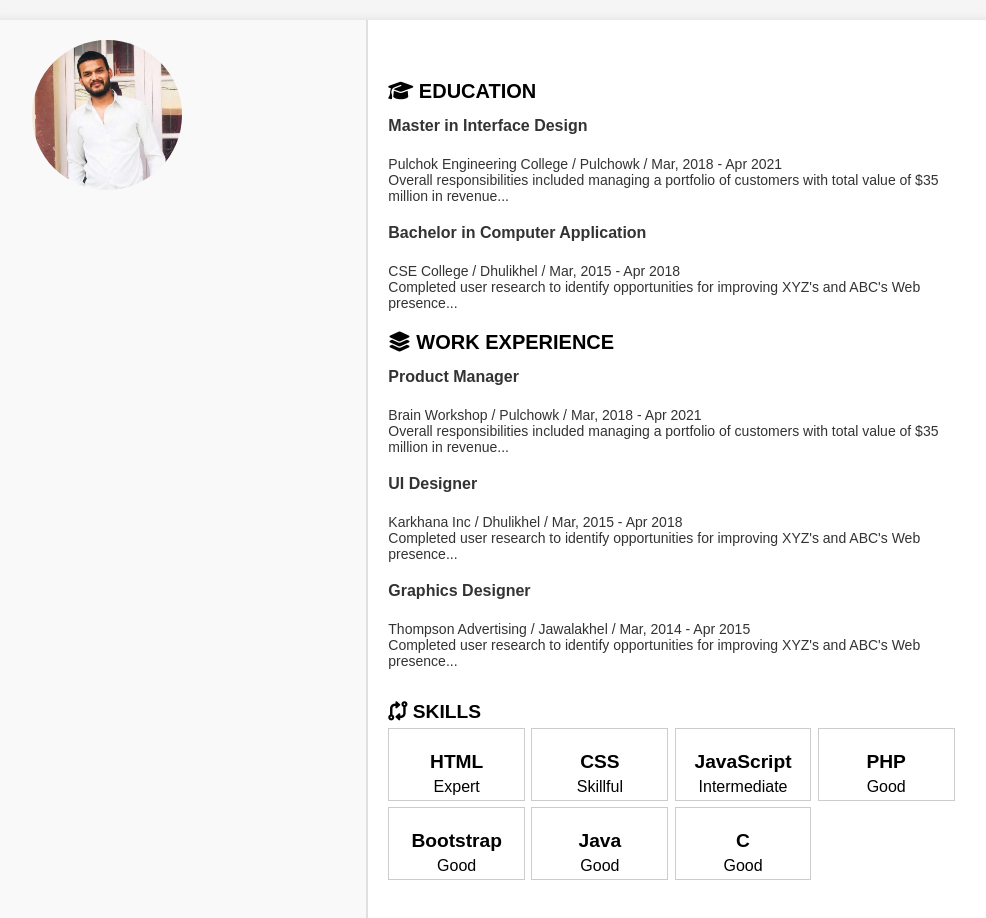
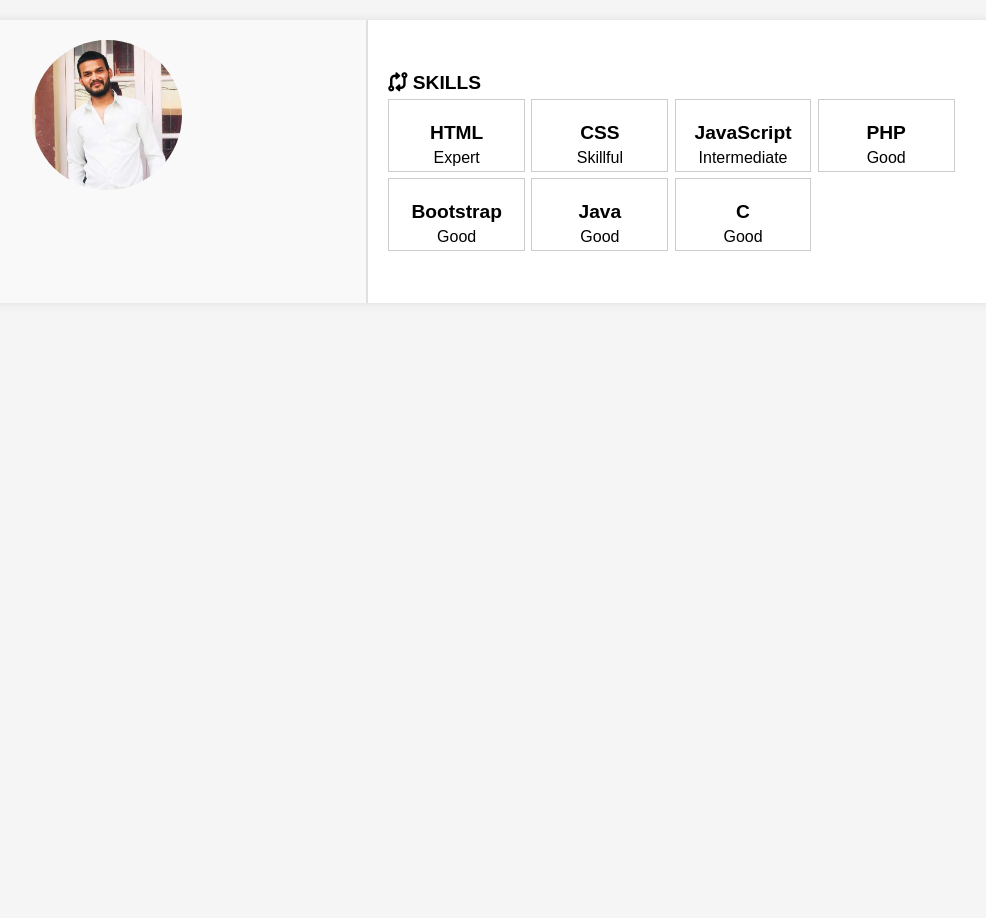
Before and after one commit to rohitghatal1/CVMaker-ReactJS, a React (Create React App) app: page / in a window 1280 px wide. Shown: the top 918 px of the page, without its empty margins (148-1134 px from the left). After the commit the page ends 800 px from the top, so only its background shows below. Built offline with nearby package versions, Linux system fonts and the light colour scheme.

Commit message:
added code for displaying education and experience data

```diff
--- a/src/allTemplates/basicTemplate/BasicTemplate.js
+++ b/src/allTemplates/basicTemplate/BasicTemplate.js
@@ -1,7 +1,6 @@
 import React from 'react';
 import './basicTemplate.css';
 import peronPhoto from '../../assets/personPhotos/rohit2.jpg';
-import { json } from 'react-router-dom';
 
 export default function BasicTemplate() {
   // Fetch data from localStorage directly
@@ -95,18 +94,23 @@ export default function BasicTemplate() {
             ))
           )}
 
+          {educationData.length > 0 && (
+            educationData.map((education, index) => (
               <div className="section education">
                 <h3><i className="fa-solid fa-graduation-cap"></i> EDUCATION</h3>
-            <p><strong>Master in Interface Design</strong><br />Pulchok Engineering College / Pulchowk / Mar, 2018 - Apr 2021<br />Overall responsibilities included managing a portfolio of customers with total value of $35 million in revenue...</p>
-            <p><strong>Bachelor in Computer Application</strong><br />CSE College / Dhulikhel / Mar, 2015 - Apr 2018<br />Completed user research to identify opportunities for improving XYZ's and ABC's Web presence...</p>
+                <p><strong>{education.degree}</strong><br />{education.college}<br /> {education.startDate} to {education.passDate}</p>
               </div>
+            ))
+          )}
 
+          {experienceData.length > 0 && (
+            experienceData.map((experience, index) => (
               <div className="section work-experience">
                 <h3><i className="fa-solid fa-layer-group"></i> WORK EXPERIENCE</h3>
-            <p><strong>Product Manager</strong><br />Brain Workshop / Pulchowk / Mar, 2018 - Apr 2021<br />Overall responsibilities included managing a portfolio of customers with total value of $35 million in revenue...</p>
-            <p><strong>UI Designer</strong><br />Karkhana Inc / Dhulikhel / Mar, 2015 - Apr 2018<br />Completed user research to identify opportunities for improving XYZ's and ABC's Web presence...</p>
-            <p><strong>Graphics Designer</strong><br />Thompson Advertising / Jawalakhel / Mar, 2014 - Apr 2015<br />Completed user research to identify opportunities for improving XYZ's and ABC's Web presence...</p>
+                <p><strong>{experience.jobTitle}</strong><br />{experience.organization}, {experience.location} <br /> {experience.startDate} to {experience.endDate}<br /></p>
               </div>
+            ))
+          )}
 
           <div className="section skills">
             <h3><i className="fa-solid fa-code-compare"></i> SKILLS</h3>
```
Lines whose indentation alone changed are shown as unchanged.
